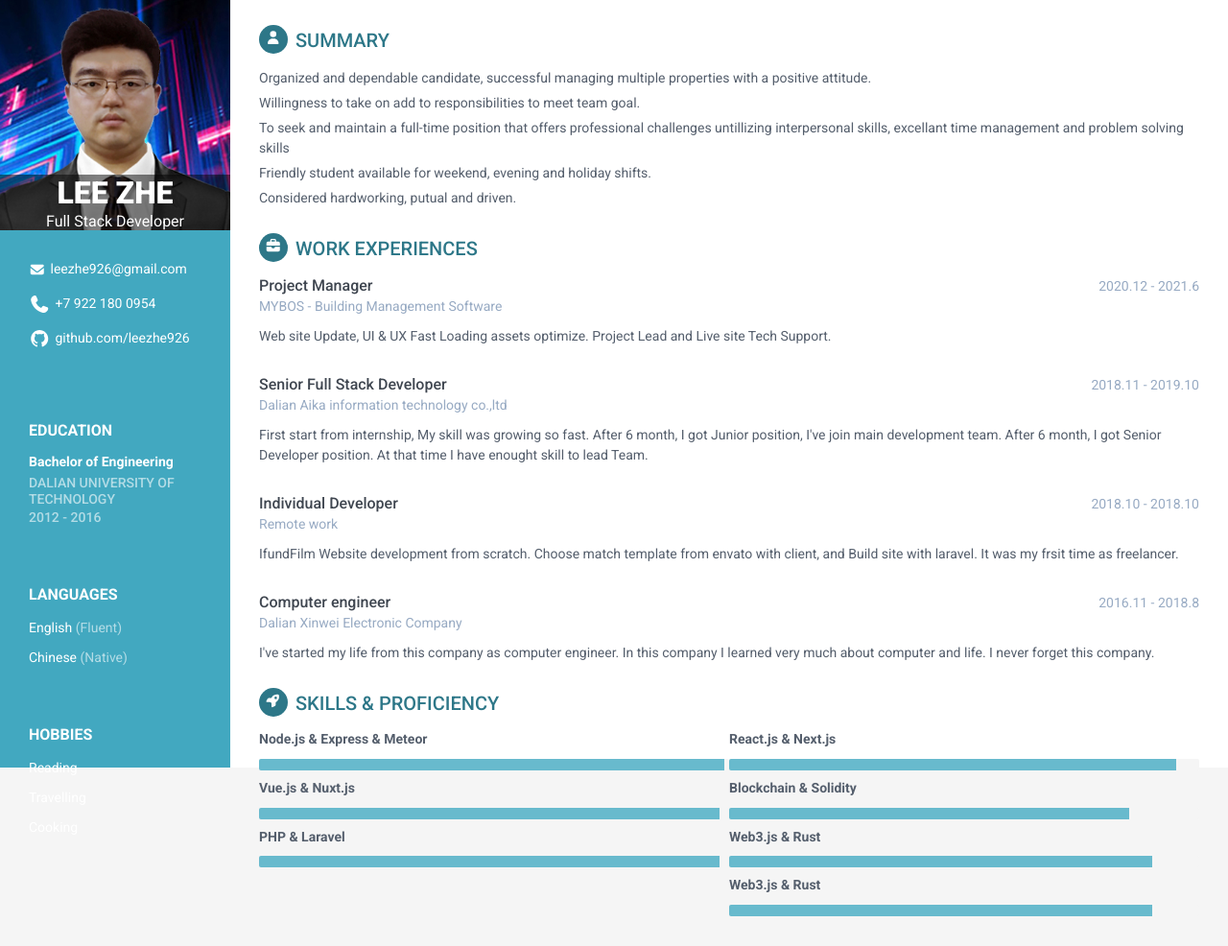
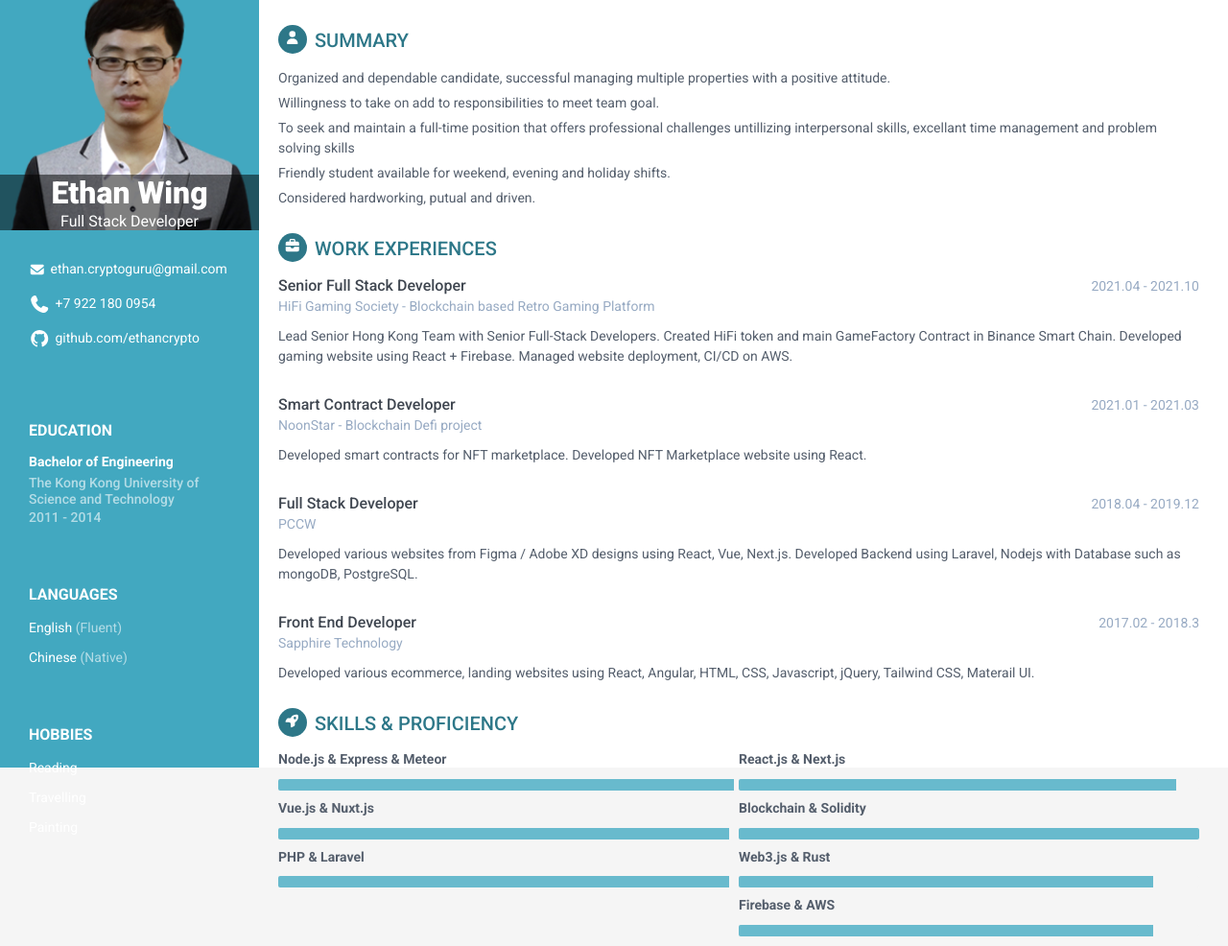
Before and after one commit to ethancrypto/resume, a plain HTML site: page index.html in a window 1280 px wide. Shown: the whole page at 96% size. Before the commit the page ends 965 px from the top, so only its background shows below. Drawn offline with Linux system fonts and the light colour scheme.

Commit message:
updated resume

```diff
--- a/assets/css/orbit-1.css
+++ b/assets/css/orbit-1.css
@@ -6,6 +6,7 @@
  * Twitter: @3rdwave_themes
  * Website: http://themes.3rdwavemedia.com/
 */
+
 body {
     font-family: "Roboto", sans-serif;
     color: #545E6C;
@@ -15,7 +16,12 @@ body {
     -moz-osx-font-smoothing: grayscale;
 }
 
-h1, h2, h3, h4, h5, h6 {
+h1,
+h2,
+h3,
+h4,
+h5,
+h6 {
     font-weight: 700;
 }
 
@@ -23,6 +29,7 @@ a {
     color: #2d7788;
     text-decoration: none;
 }
+
 a:hover {
     text-decoration: underline;
     color: #1a454f;
@@ -31,6 +38,7 @@ a:hover {
     -ms-transition: all 0.4s ease-in-out;
     -o-transition: all 0.4s ease-in-out;
 }
+
 a:focus {
     text-decoration: none;
 }
@@ -50,17 +58,19 @@ p {
     background: #42A8C0;
     position: absolute;
     left: 0;
-  width: 240px;
+    width: 270px;
     height: 100%;
     min-height: 800px;
     color: #fff;
 }
+
 .sidebar-wrapper a {
     color: #fff;
 }
+
 .sidebar-wrapper .profile-container {
     padding: 30px 30px 5px;
-  background-image: url(../images/avatar.jpg);
+    background-image: url(../images/avatar.png);
     background-repeat: no-repeat;
     height: 240px;
     background-position: center;
@@ -69,20 +79,23 @@ p {
     color: #fff;
     position: relative;
 }
+
 .sidebar-wrapper .name-container {
     position: absolute;
     width: 100%;
     bottom: 0;
     left: 0;
     text-align: center;
-  background-color: rgba(0,0,0,0.5);
+    background-color: rgba(0, 0, 0, 0.5);
 }
+
 .sidebar-wrapper .name {
     font-size: 32px;
     font-weight: 900;
     margin-top: 0;
     margin-bottom: 0;
 }
+
 .sidebar-wrapper .tagline {
     color: rgba(255, 255, 255);
     font-size: 16px;
@@ -90,26 +103,33 @@ p {
     margin-top: 0;
     margin-bottom: 0;
 }
+
 .sidebar-wrapper .profile {
     margin-bottom: 15px;
 }
+
 .sidebar-wrapper .contact-list .svg-inline--fa {
     margin-right: 5px;
     font-size: 18px;
     vertical-align: middle;
 }
+
 .sidebar-wrapper .contact-list li {
     margin-bottom: 15px;
 }
+
 .sidebar-wrapper .contact-list li:last-child {
     margin-bottom: 0;
 }
+
 .sidebar-wrapper .contact-list .email .svg-inline--fa {
     font-size: 14px;
 }
+
 .sidebar-wrapper .container-block {
     padding: 30px;
 }
+
 .sidebar-wrapper .container-block-title {
     text-transform: uppercase;
     font-size: 16px;
@@ -117,17 +137,21 @@ p {
     margin-top: 0;
     margin-bottom: 15px;
 }
+
 .sidebar-wrapper .degree {
     font-size: 14px;
     margin-top: 0;
     margin-bottom: 5px;
 }
+
 .sidebar-wrapper .education-container .item {
     margin-bottom: 15px;
 }
+
 .sidebar-wrapper .education-container .item:last-child {
     margin-bottom: 0;
 }
+
 .sidebar-wrapper .education-container .meta {
     color: rgba(255, 255, 255, 0.6);
     font-weight: 500;
@@ -135,41 +159,52 @@ p {
     margin-top: 0;
     font-size: 14px;
 }
+
 .sidebar-wrapper .education-container .time {
     color: rgba(255, 255, 255, 0.6);
     font-weight: 500;
     margin-bottom: 0px;
 }
+
 .sidebar-wrapper .languages-container .lang-desc {
     color: rgba(255, 255, 255, 0.6);
 }
+
 .sidebar-wrapper .languages-list {
     margin-bottom: 0;
 }
+
 .sidebar-wrapper .languages-list li {
     margin-bottom: 10px;
 }
+
 .sidebar-wrapper .languages-list li:last-child {
     margin-bottom: 0;
 }
+
 .sidebar-wrapper .interests-list {
     margin-bottom: 0;
 }
+
 .sidebar-wrapper .interests-list li {
     margin-bottom: 10px;
 }
+
 .sidebar-wrapper .interests-list li:last-child {
     margin-bottom: 0;
 }
+
 .summary p {
     margin-bottom: 5px;
 }
+
 .main-wrapper {
     background: #fff;
     padding: 30px;
-  padding-left: 270px;
+    padding-left: 290px;
     height: 100vh;
 }
+
 .main-wrapper .section-title {
     text-transform: uppercase;
     font-size: 20px;
@@ -179,6 +214,7 @@ p {
     margin-top: 0;
     margin-bottom: 10px;
 }
+
 .main-wrapper .section-title .icon-holder {
     width: 30px;
     height: 30px;
@@ -195,21 +231,26 @@ p {
     position: relative;
     top: -5px;
 }
+
 .main-wrapper .section-title .icon-holder .svg-inline--fa {
     font-size: 14px;
     margin-top: 6px;
 }
+
 .main-wrapper .section {
     margin-bottom: 30px;
 }
+
 .main-wrapper .experiences-section .item {
     margin-bottom: 30px;
 }
+
 .main-wrapper .upper-row {
     position: relative;
     overflow: hidden;
     margin-bottom: 2px;
 }
+
 .main-wrapper .job-title {
     color: #3F4650;
     font-size: 16px;
@@ -217,43 +258,53 @@ p {
     margin-bottom: 0;
     font-weight: 500;
 }
+
 .main-wrapper .time {
     position: absolute;
     right: 0;
     top: 0;
     color: #97AAC3;
 }
+
 .main-wrapper .company {
     margin-bottom: 10px;
     color: #97AAC3;
 }
+
 .main-wrapper .project-title {
     font-size: 16px;
     font-weight: 400;
     margin-top: 0;
     margin-bottom: 5px;
 }
+
 .main-wrapper .projects-section .intro {
     margin-bottom: 30px;
 }
+
 .main-wrapper .projects-section .item {
     margin-bottom: 15px;
 }
+
 .skill-set-container {
     display: flex;
 }
+
 .skill-set-container .skillset {
     flex: 1;
 }
+
 .skillset .item {
     margin-bottom: 10px;
     overflow: hidden;
 }
+
 .skillset .level-title {
     font-size: 14px;
     margin-top: 0;
     margin-bottom: 12px;
 }
+
 .skillset .level-bar {
     height: 12px;
     background: #f5f5f5;
@@ -262,6 +313,7 @@ p {
     -webkit-background-clip: padding-box;
     background-clip: padding-box;
 }
+
 .skillset .theme-progress-bar {
     background: #68bacd;
 }
@@ -270,11 +322,13 @@ p {
     padding: 30px;
     padding-top: 60px;
 }
+
 .footer .copyright {
     line-height: 1.6;
     color: #545E6C;
     font-size: 13px;
 }
+
 .footer .fa-heart {
     color: #fb866a;
 }
--- a/index.html
+++ b/index.html
@@ -1,5 +1,6 @@
 <!DOCTYPE html>
 <html lang="en">
+
 <head>
     <title>Orbit - Bootstrap 5 Resume/CV Template for Developers</title>
 
@@ -13,7 +14,7 @@
     <!-- Google Font -->
     <link href='https://fonts.googleapis.com/css?family=Roboto:400,500,400italic,300italic,300,500italic,700,700italic,900,900italic' rel='stylesheet' type='text/css'>
     <!-- FontAwesome JS-->
-	<script defer src="assets/fontawesome/js/all.min.js"></script>
+    <script defer src="assets/fontawesome/js/all.min.js"></script>
     <!-- Global CSS -->
     <link rel="stylesheet" href="assets/plugins/bootstrap/css/bootstrap.min.css">
     <!-- Theme CSS -->
@@ -25,27 +26,31 @@
         <div class="sidebar-wrapper">
             <div class="profile-container">
                 <div class="name-container">
-                    <h1 class="name">LEE ZHE</h1>
+                    <h1 class="name">Ethan Wing</h1>
                     <h3 class="tagline">Full Stack Developer</h3>
                 </div>
-            </div><!--//profile-container-->
+            </div>
+            <!--//profile-container-->
 
             <div class="contact-container container-block">
                 <ul class="list-unstyled contact-list">
-                    <li class="email"><i class="fas fa-envelope"></i><a href="mailto: yourname@email.com">leezhe926@gmail.com</a></li>
+                    <li class="email"><i class="fas fa-envelope"></i><a href="mailto: yourname@email.com">ethan.cryptoguru@gmail.com</a></li>
                     <li class="phone"><i class="fas fa-phone"></i><a href="tel:7 922 180 0954">+7 922 180 0954</a></li>
                     <!-- <li class="website"><i class="fas fa-globe"></i><a href="https://themes.3rdwavemedia.com/bootstrap-templates/resume/orbit-free-resume-cv-bootstrap-theme-for-developers/" target="_blank">portfoliosite.com</a></li> -->
-                    <li class="github"><i class="fab fa-github"></i><a href="#" target="_blank">github.com/leezhe926</a></li>
+                    <li class="github"><i class="fab fa-github"></i><a href="#" target="_blank">github.com/ethancrypto</a></li>
                 </ul>
-            </div><!--//contact-container-->
+            </div>
+            <!--//contact-container-->
             <div class="education-container container-block">
                 <h2 class="container-block-title">Education</h2>
                 <div class="item">
                     <h4 class="degree">Bachelor of Engineering </h4>
-                    <h5 class="meta">DALIAN UNIVERSITY OF TECHNOLOGY</h5>
-                    <div class="time">2012 - 2016</div>
-                </div><!--//item-->
-            </div><!--//education-container-->
+                    <h5 class="meta">The Kong Kong University of Science and Technology</h5>
+                    <div class="time">2011 - 2014</div>
+                </div>
+                <!--//item-->
+            </div>
+            <!--//education-container-->
 
             <div class="languages-container container-block">
                 <h2 class="container-block-title">Languages</h2>
@@ -53,102 +58,117 @@
                     <li>English <span class="lang-desc">(Fluent)</span></li>
                     <li>Chinese <span class="lang-desc">(Native)</span></li>
                 </ul>
-            </div><!--//interests-->
+            </div>
+            <!--//interests-->
 
             <div class="interests-container container-block">
                 <h2 class="container-block-title">Hobbies</h2>
                 <ul class="list-unstyled interests-list">
                     <li>Reading</li>
                     <li>Travelling</li>
-                    <li>Cooking</li>
+                    <li>Painting</li>
                 </ul>
-            </div><!--//interests-->
+            </div>
+            <!--//interests-->
 
-        </div><!--//sidebar-wrapper-->
+        </div>
+        <!--//sidebar-wrapper-->
 
         <div class="main-wrapper">
 
             <section class="section summary-section">
                 <h2 class="section-title"><span class="icon-holder"><i class="fas fa-user"></i></span>Summary</h2>
                 <div class="summary">
-                    <p>Organized and dependable candidate,  successful managing multiple properties with a positive attitude.</p>
+                    <p>Organized and dependable candidate, successful managing multiple properties with a positive attitude.</p>
                     <p>Willingness to take on add to responsibilities to meet team goal.</p>
                     <p>To seek and maintain a full-time position that offers professional challenges untillizing interpersonal skills, excellant time management and problem solving skills</p>
                     <p>Friendly student available for weekend, evening and holiday shifts.</p>
                     <p>Considered hardworking, putual and driven.</p>
-                </div><!--//summary-->
-            </section><!--//section-->
+                </div>
+                <!--//summary-->
+            </section>
+            <!--//section-->
 
             <section class="section experiences-section">
                 <h2 class="section-title"><span class="icon-holder"><i class="fas fa-briefcase"></i></span>Work Experiences</h2>
-
-                <div class="item">
-                    <div class="meta">
-                        <div class="upper-row">
-                            <h3 class="job-title">Project Manager</h3>
-                            <div class="time">2020.12 - 2021.6</div>
-                        </div><!--//upper-row-->
-                        <div class="company">MYBOS - Building Management Software</div>
-                    </div><!--//meta-->
-                    <div class="details">
-                        <p>Web site Update, UI & UX Fast Loading assets optimize.
-                            Project Lead and Live site Tech Support.
-                        </p>
-                    </div><!--//details-->
-                </div><!--//item-->
+                <!--//item-->
 
                 <div class="item">
                     <div class="meta">
                         <div class="upper-row">
                             <h3 class="job-title">Senior Full Stack Developer</h3>
-                            <div class="time">2018.11 - 2019.10</div>
-                        </div><!--//upper-row-->
-                        <div class="company">Dalian Aika information technology co.,ltd </div>
-                    </div><!--//meta-->
+                            <div class="time">2021.04 - 2021.10</div>
+                        </div>
+                        <!--//upper-row-->
+                        <div class="company">HiFi Gaming Society - Blockchain based Retro Gaming Platform </div>
+                    </div>
+                    <!--//meta-->
                     <div class="details">
-                        <p>First start from internship, My skill was growing so fast.
-                            After 6 month, I got Junior position, I've join main development team.
-                            After 6 month, I got Senior Developer position.
-                            At that time I have enought skill to lead Team.
+                        <p>Lead Senior Hong Kong Team with Senior Full-Stack Developers. Created HiFi token and main GameFactory Contract in Binance Smart Chain. Developed gaming website using React + Firebase. Managed website deployment, CI/CD on AWS.
                         </p>
 
-                    </div><!--//details-->
-                </div><!--//item-->
+                    </div>
+                    <!--//details-->
+                </div>
+                <!--//item-->
 
                 <div class="item">
                     <div class="meta">
                         <div class="upper-row">
-                            <h3 class="job-title">Individual Developer</h3>
-                            <div class="time">2018.10 - 2018.10</div>
-                        </div><!--//upper-row-->
-                        <div class="company">Remote work</div>
-                    </div><!--//meta-->
+                            <h3 class="job-title">Smart Contract Developer</h3>
+                            <div class="time">2021.01 - 2021.03</div>
+                        </div>
+                        <!--//upper-row-->
+                        <div class="company">NoonStar - Blockchain Defi project</div>
+                    </div>
+                    <!--//meta-->
                     <div class="details">
-                        <p>IfundFilm Website development from scratch.
-                            Choose match template from envato with client, and Build site with laravel.
-                            It was my frsit time as freelancer.
+                        <p>Developed smart contracts for NFT marketplace. Developed NFT Marketplace website using React.
                         </p>
-                    </div><!--//details-->
-                </div><!--//item-->
+                    </div>
+                    <!--//details-->
+                </div>
+                <!--//item-->
 
                 <div class="item">
                     <div class="meta">
                         <div class="upper-row">
-                            <h3 class="job-title">Computer engineer</h3>
-                            <div class="time">2016.11 - 2018.8</div>
-                        </div><!--//upper-row-->
-                        <div class="company">Dalian Xinwei Electronic Company</div>
-                    </div><!--//meta-->
+                            <h3 class="job-title">Full Stack Developer</h3>
+                            <div class="time">2018.04 - 2019.12</div>
+                        </div>
+                        <!--//upper-row-->
+                        <div class="company">PCCW</div>
+                    </div>
+                    <!--//meta-->
                     <div class="details">
                         <p>
-                            I've started my life from this company as computer engineer.
-                            In this company I learned very much about computer and life.
-                            I never forget this company.
+                            Developed various websites from Figma / Adobe XD designs using React, Vue, Next.js. Developed Backend using Laravel, Nodejs with Database such as mongoDB, PostgreSQL.
                         </p>
-                    </div><!--//details-->
-                </div><!--//item-->
+                    </div>
+                    <!--//details-->
+                </div>
+                <!--//item-->
+                <div class="item">
+                    <div class="meta">
+                        <div class="upper-row">
+                            <h3 class="job-title">Front End Developer</h3>
+                            <div class="time">2017.02 - 2018.3</div>
+                        </div>
+                        <!--//upper-row-->
+                        <div class="company">Sapphire Technology</div>
+                    </div>
+                    <!--//meta-->
+                    <div class="details">
+                        <p>
+                            Developed various ecommerce, landing websites using React, Angular, HTML, CSS, Javascript, jQuery, Tailwind CSS, Materail UI.
+                        </p>
+                    </div>
+                    <!--//details-->
+                </div>
+                <!--//item-->
 
-            </section><!--//section-->
+            </section>
+            <!--//section-->
 
             <section class="skills-section section" style="margin-bottom: 0;">
                 <h2 class="section-title"><span class="icon-holder"><i class="fas fa-rocket"></i></span>Skills &amp; Proficiency</h2>
@@ -159,55 +179,65 @@
                             <div class="progress level-bar">
                                 <div class="progress-bar theme-progress-bar" role="progressbar" style="width: 99%" aria-valuenow="99" aria-valuemin="0" aria-valuemax="100"></div>
                             </div>
-                        </div><!--//item-->
+                        </div>
+                        <!--//item-->
 
                         <div class="item">
                             <h3 class="level-title">Vue.js &amp; Nuxt.js</h3>
                             <div class="progress level-bar">
                                 <div class="progress-bar theme-progress-bar" role="progressbar" style="width: 98%" aria-valuenow="98" aria-valuemin="0" aria-valuemax="100"></div>
                             </div>
-                        </div><!--//item-->
+                        </div>
+                        <!--//item-->
 
                         <div class="item">
                             <h3 class="level-title">PHP &amp; Laravel</h3>
                             <div class="progress level-bar">
                                 <div class="progress-bar theme-progress-bar" role="progressbar" style="width: 98%" aria-valuenow="98" aria-valuemin="0" aria-valuemax="100"></div>
                             </div>
-                        </div><!--//item-->
+                        </div>
+                        <!--//item-->
                     </div>
                     <div class="skillset">
                         <div class="item">
                             <h3 class="level-title">React.js &amp; Next.js</h3>
                             <div class="progress level-bar">
-                                    <div class="progress-bar theme-progress-bar" role="progressbar" style="width: 95%" aria-valuenow="95" aria-valuemin="0" aria-valuemax="100"></div>
+                                <div class="progress-bar theme-progress-bar" role="progressbar" style="width: 95%" aria-valuenow="95" aria-valuemin="0" aria-valuemax="100"></div>
                             </div>
-                        </div><!--//item-->
+                        </div>
+                        <!--//item-->
 
                         <div class="item">
                             <h3 class="level-title">Blockchain & Solidity</h3>
                             <div class="progress level-bar">
-                                <div class="progress-bar theme-progress-bar" role="progressbar" style="width: 85%" aria-valuenow="85" aria-valuemin="0" aria-valuemax="100"></div>
+                                <div class="progress-bar theme-progress-bar" role="progressbar" style="width: 100%" aria-valuenow="85" aria-valuemin="0" aria-valuemax="100"></div>
                             </div>
-                        </div><!--//item-->
+                        </div>
+                        <!--//item-->
 
                         <div class="item">
                             <h3 class="level-title">Web3.js &amp; Rust</h3>
                             <div class="progress level-bar">
                                 <div class="progress-bar theme-progress-bar" role="progressbar" style="width: 90%" aria-valuenow="82" aria-valuemin="0" aria-valuemax="100"></div>
                             </div>
-                        </div><!--//item-->
+                        </div>
+                        <!--//item-->
                         <div class="item">
-                            <h3 class="level-title">Web3.js &amp; Rust</h3>
+                            <h3 class="level-title">Firebase &amp; AWS</h3>
                             <div class="progress level-bar">
                                 <div class="progress-bar theme-progress-bar" role="progressbar" style="width: 90%" aria-valuenow="82" aria-valuemin="0" aria-valuemax="100"></div>
                             </div>
-                        </div><!--//item-->
+                        </div>
+                        <!--//item-->
                     </div>
                 </div>
-            </section><!--//skills-section-->
+            </section>
+            <!--//skills-section-->
 
-        </div><!--//main-body-->
+        </div>
+        <!--//main-body-->
     </div>
 
 </body>
+
 </html>
```
Also changed, not shown: assets/images/avatar.jpg (deleted), assets/images/avatar.png (added), assets/images/profile.png (deleted). Lines whose indentation alone changed are shown as unchanged.
